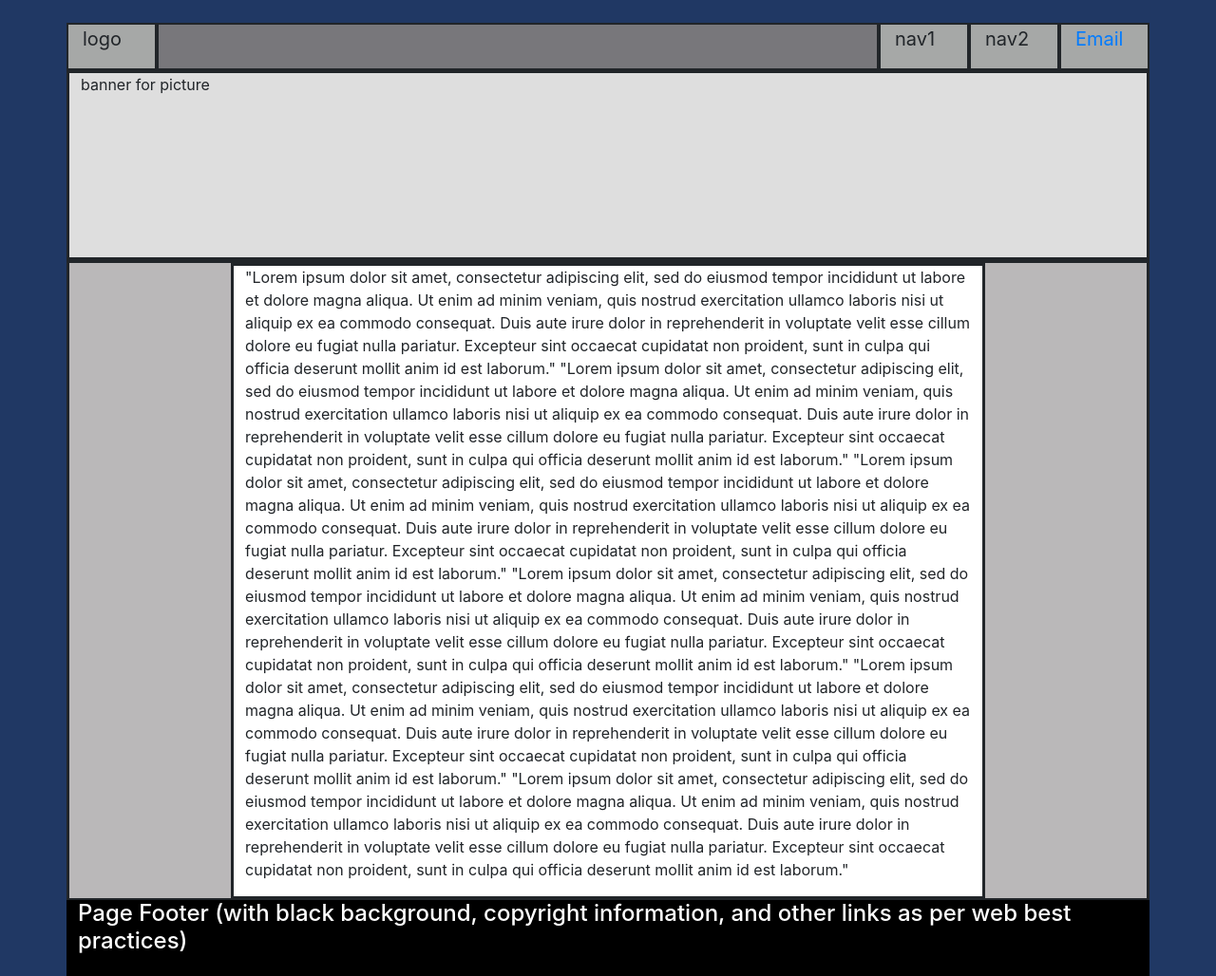
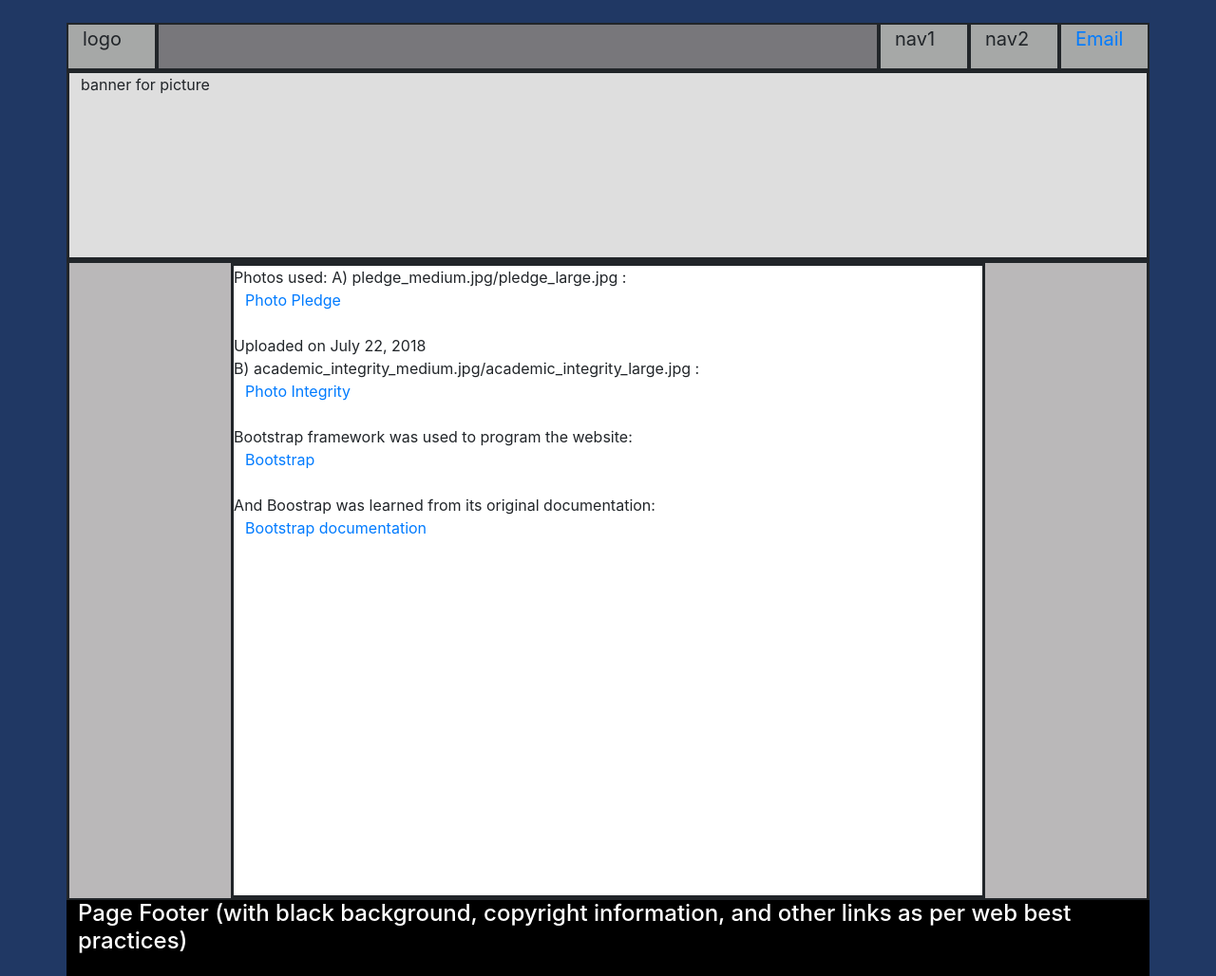
Before and after one commit to Jwahn1/Intro-to-Server-Side-Scripting, a PHP site: page /info.php in a window 1280 px wide. Shown: the whole page at 95% size. Run offline with PHP 8.4, Linux system fonts and the light colour scheme.

Commit message:
added citations and info.php is done

```diff
--- a/a1/index.php
+++ b/a1/index.php
@@ -26,7 +26,7 @@
                 </div>
 
                 <div class="col-3" style="background-color:#bab8b9;">
-                <form action="" get="get">
+                <form action="index.php" method="post">
                     <label for="i-keywords">User Login</label>
                     <input type="text" name="username" id="username" required style="width:150px; borderstyle:solid; border-radius: 5px;">
                     <input type="text" name="password" id="password" required style="width:150px; borderstyle:solid; border-radius: 5px;">
--- a/a1/info.php
+++ b/a1/info.php
@@ -18,33 +18,7 @@
     <div class="row" style="height:75%; background-color:#bab8b9; border-style:solid;">
         <div class="container" style="width:70%; background-color:#fff; border-style:solid;">
             <div class="row" style="height 100%;">
-                <p>"Lorem ipsum dolor sit amet, consectetur adipiscing elit, sed do eiusmod tempor incididunt ut labore et dolore magna aliqua.
-                Ut enim ad minim veniam, quis nostrud exercitation ullamco laboris nisi ut aliquip ex ea commodo consequat.
-                Duis aute irure dolor in reprehenderit in voluptate velit esse cillum dolore eu fugiat nulla pariatur.
-                Excepteur sint occaecat cupidatat non proident, sunt in culpa qui officia deserunt mollit anim id est laborum."
-                "Lorem ipsum dolor sit amet, consectetur adipiscing elit, sed do eiusmod tempor incididunt ut labore et dolore magna aliqua.
-                Ut enim ad minim veniam, quis nostrud exercitation ullamco laboris nisi ut aliquip ex ea commodo consequat.
-                Duis aute irure dolor in reprehenderit in voluptate velit esse cillum dolore eu fugiat nulla pariatur.
-                Excepteur sint occaecat cupidatat non proident, sunt in culpa qui officia deserunt mollit anim id est laborum."
-                "Lorem ipsum dolor sit amet, consectetur adipiscing elit, sed do eiusmod tempor incididunt ut labore et dolore magna aliqua.
-                Ut enim ad minim veniam, quis nostrud exercitation ullamco laboris nisi ut aliquip ex ea commodo consequat.
-                Duis aute irure dolor in reprehenderit in voluptate velit esse cillum dolore eu fugiat nulla pariatur.
-                Excepteur sint occaecat cupidatat non proident, sunt in culpa qui officia deserunt mollit anim id est laborum."
-                "Lorem ipsum dolor sit amet, consectetur adipiscing elit, sed do eiusmod tempor incididunt ut labore et dolore magna aliqua.
-                Ut enim ad minim veniam, quis nostrud exercitation ullamco laboris nisi ut aliquip ex ea commodo consequat.
-                Duis aute irure dolor in reprehenderit in voluptate velit esse cillum dolore eu fugiat nulla pariatur.
-                Excepteur sint occaecat cupidatat non proident, sunt in culpa qui officia deserunt mollit anim id est laborum."
-                "Lorem ipsum dolor sit amet, consectetur adipiscing elit, sed do eiusmod tempor incididunt ut labore et dolore magna aliqua.
-                Ut enim ad minim veniam, quis nostrud exercitation ullamco laboris nisi ut aliquip ex ea commodo consequat.
-                Duis aute irure dolor in reprehenderit in voluptate velit esse cillum dolore eu fugiat nulla pariatur.
-                Excepteur sint occaecat cupidatat non proident, sunt in culpa qui officia deserunt mollit anim id est laborum."
-                "Lorem ipsum dolor sit amet, consectetur adipiscing elit, sed do eiusmod tempor incididunt ut labore et dolore magna aliqua.
-                Ut enim ad minim veniam, quis nostrud exercitation ullamco laboris nisi ut aliquip ex ea commodo consequat.
-                Duis aute irure dolor in reprehenderit in voluptate velit esse cillum dolore eu fugiat nulla pariatur.
-                Excepteur sint occaecat cupidatat non proident, sunt in culpa qui officia deserunt mollit anim id est laborum."
-
-
-            </p>
+            <?php include 'files/citation.txt' ?>
             </div>
         </div>
     </div>
```
Also changed, not shown: a1/files/citation.txt (+26 -0 lines).
